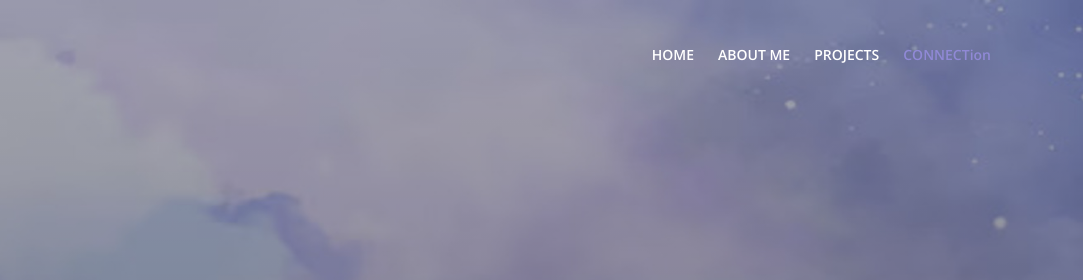
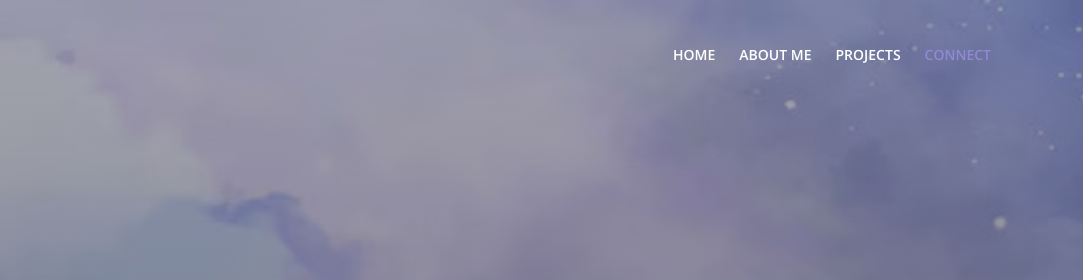
Before and after one commit to emmaashi/emmaashi.github.io, a plain HTML site: page index.html in a window 1280 px wide. Shown: the top 280 px of the page, 197-1280 px from the left. Drawn offline with nearby package versions, Linux system fonts and the light colour scheme.

Commit message:
change connect

```diff
--- a/index.html
+++ b/index.html
@@ -63,7 +63,7 @@
                     <a class="nav-link page-scroll" href="#services">PROJECTS</a>
                 </li>
                 <li class="nav-item">
-                    <a class="nav-link page-scroll" href="#connect">CONNECTion</a>
+                    <a class="nav-link page-scroll" href="#connect">CONNECT</a>
                 </li>
             </ul>
         </div>
```
